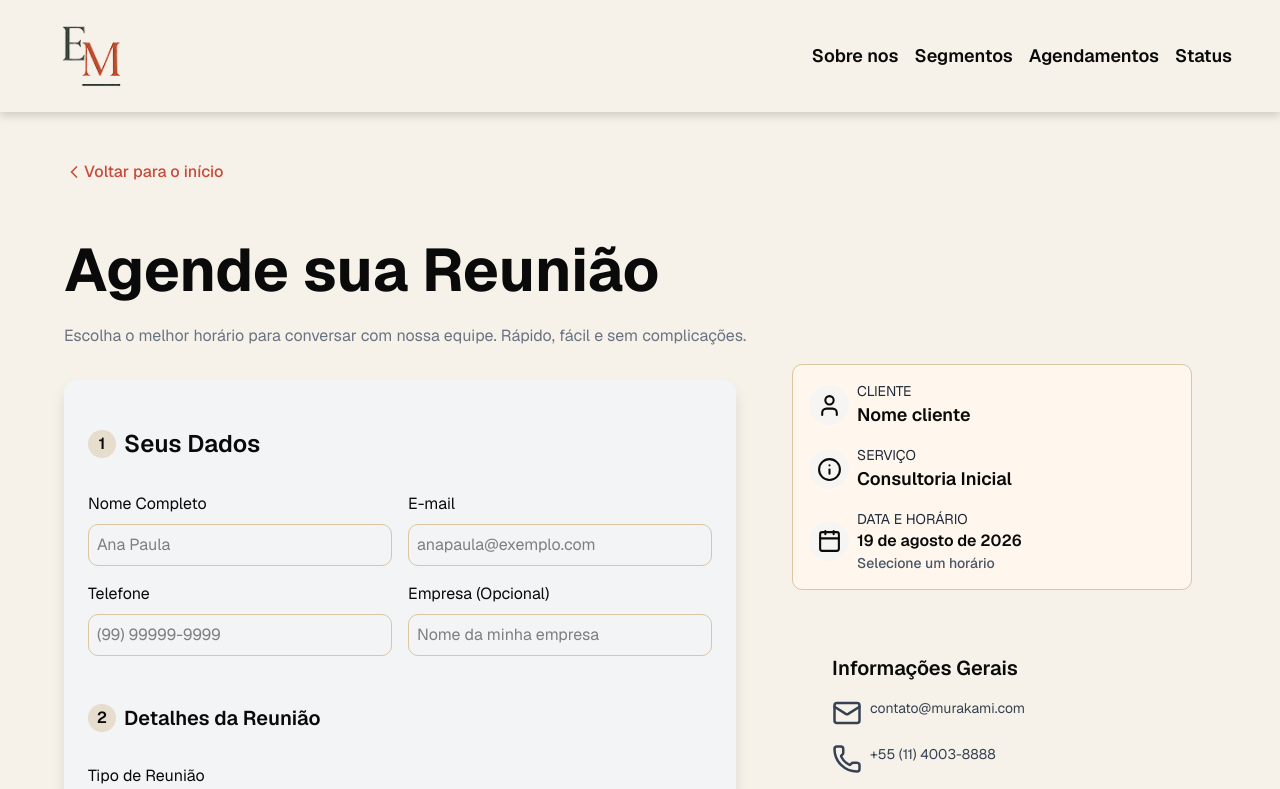
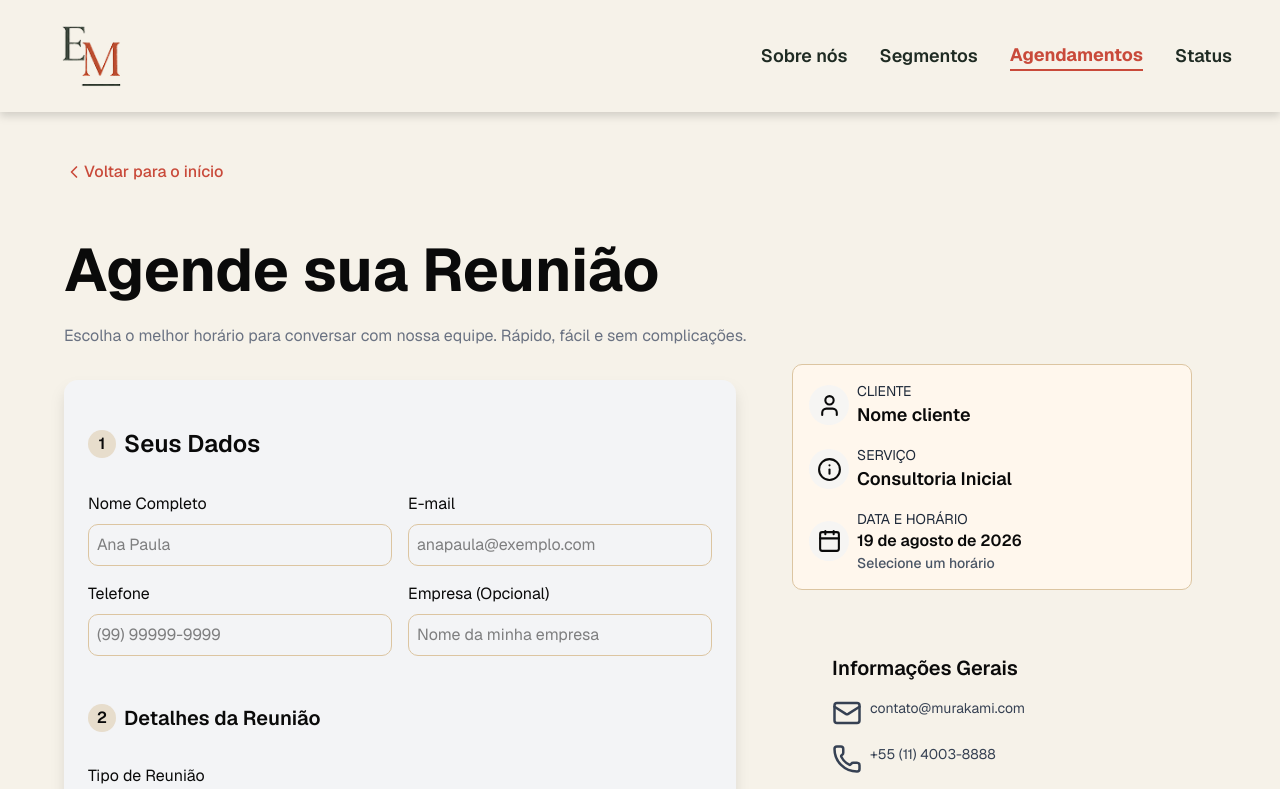
Before and after one commit to Vitoriagss/Est-dioMurakami, a Next.js app: page /agendamentos in a window 1280 px wide. Shown: the top 789 px of the page. Built offline with nearby package versions, Linux system fonts and the light colour scheme; a web font is replaced by a local one.

Commit message:
centralização dos componentes no responsivo, melhora de padding e posição dos elementos, botões animados, header com destaque de página/seção

```diff
--- a/package.json
+++ b/package.json
@@ -13,6 +13,7 @@
     "class-variance-authority": "^0.7.1",
     "clsx": "^2.1.1",
     "date-fns": "^4.4.0",
+    "framer-motion": "^13.1.1",
     "lucide-react": "^1.31.0",
     "next": "16.3.0",
     "react": "19.2.8",
@@ -22,6 +23,7 @@
     "react-toastify": "^11.1.0",
     "shadcn": "^4.16.2",
     "sonner": "^2.0.8",
+    "styled-components": "^6.5.3",
     "tailwind-merge": "^3.6.0",
     "tw-animate-css": "^1.4.0",
     "zod": "^4.4.3"
--- a/src/components/HEADER/index.tsx
+++ b/src/components/HEADER/index.tsx
@@ -1,35 +1,105 @@
+"use client";
+
 import Image from "next/image";
 import Link from "next/link";
+import { usePathname } from "next/navigation";
+import { useEffect, useState } from "react";
+
+const SECTION_IDS = ["sobre", "segmentos"];
 
 export default function Header() {
+  const pathname = usePathname();
+  const [hash, setHash] = useState("");
+  const [activeSection, setActiveSection] = useState("");
+
+  useEffect(() => {
+    const handleHashChange = () => setHash(window.location.hash);
+    handleHashChange();
+    window.addEventListener("hashchange", handleHashChange);
+    return () => window.removeEventListener("hashchange", handleHashChange);
+  }, []);
+
+  useEffect(() => {
+    if (pathname !== "/") {
+      setActiveSection("");
+      return;
+    }
+
+    const sections = SECTION_IDS.map((id) => document.getElementById(id)).filter(
+      (el): el is HTMLElement => el !== null
+    );
+
+    if (sections.length === 0) return;
+
+    const observer = new IntersectionObserver(
+      (entries) => {
+        const visible = entries
+          .filter((entry) => entry.isIntersecting)
+          .sort((a, b) => b.intersectionRatio - a.intersectionRatio);
+
+        if (visible.length > 0) {
+          setActiveSection(visible[0].target.id);
+        }
+      },
+      {
+        // Trigger when a section is crossing the vertical center of the
+        // viewport, accounting for the fixed header's height.
+        rootMargin: "-45% 0px -45% 0px",
+        threshold: [0, 0.25, 0.5, 0.75, 1],
+      }
+    );
+
+    sections.forEach((section) => observer.observe(section));
+
+    return () => observer.disconnect();
+  }, [pathname]);
+
+  const linkClasses = (path: string) => {
+    const isActive =
+      pathname === path ||
+      hash === path ||
+      (activeSection !== "" && path === `/#${activeSection}`);
+
+    return isActive
+      ? "text-md lg:text-lg font-bold text-vermelho border-b-2 border-vermelho"
+      : "text-md lg:text-lg text-primaria hover:text-secundaria transition-colors";
+  };
+
   return (
     <div className="fixed top-0 z-50 w-full bg-branco drop-shadow-lg">
-      <div className="container mx-auto flex items-center top-0 z-50 px-4 md:px-12 py-4 justify-between">
-        <Link href="/#" className="relative h-20 w-20 shrink-0">
+      <div className="container mx-auto flex items-center justify-between gap-4 px-4 py-3 md:px-12 md:py-4">
+        <Link
+          href="/#"
+          className="relative h-14 w-14 shrink-0 sm:h-16 sm:w-16 lg:h-20 lg:w-20"
+        >
           <Image
             src="/img/Logo-nome-SemFundo.png"
-            alt=""
+            alt="Logo Estúdio Murakami"
             fill
-            sizes="100px"
+            sizes="(min-width: 1024px) 100px, 64px"
             className="object-contain"
           />
         </Link>
-        <div className="flex gap-4 lg:gap-8 items-center font-semibold">
-          <div className="flex items-center gap-4">
-            <Link href="/#sobre" className="hidden lg:flex text-lg">
-              Sobre nos
+        <nav className="flex flex-wrap items-center justify-end gap-4 font-semibold lg:gap-8">
+          <Link
+            href="/#sobre"
+            className={`hidden lg:inline ${linkClasses("/#sobre")}`}
+          >
+            Sobre nós
           </Link>
-            <Link href="/#segmentos" className="hidden lg:flex text-lg">
+          <Link
+            href="/#segmentos"
+            className={`hidden lg:inline ${linkClasses("/#segmentos")}`}
+          >
             Segmentos
           </Link>
-            <Link href="/agendamentos" className="text-md lg:text-lg">
+          <Link href="/agendamentos" className={linkClasses("/agendamentos")}>
             Agendamentos
           </Link>
-            <Link href="/status" className="text-md lg:text-lg">
+          <Link href="/status" className={linkClasses("/status")}>
             Status
           </Link>
-          </div>
-        </div>
+        </nav>
       </div>
     </div>
   );
--- a/src/components/HOME/components/Button.tsx
+++ b/src/components/HOME/components/Button.tsx
@@ -1,4 +1,6 @@
+// Button.tsx
 import Link from "next/link";
+import styled from "styled-components";
 import type { ReactNode } from "react";
 
 interface ButtonProps {
@@ -8,13 +10,41 @@ interface ButtonProps {
 
 export function Button({ href, children }: ButtonProps) {
   return (
-    <Link
-      href={href}
-      className="slice px-4 py-3 rounded-[32px] flex justify-center items-center"
-    >
-      <span className="text font-(family-name:--font-montserrat-sans) text-orange-50 text-lg lg:text-xl font-semibold">
+    <StyledWrapper>
+      <Link href={href} className="button">
         {children}
-      </span>
-    </Link>
+      </Link>
+    </StyledWrapper>
   );
 }
+
+const StyledWrapper = styled.div`
+  .button {
+    cursor: pointer;
+    padding: 0.7em 1.2em;
+    border-radius: var(--radius);
+    display: inline-flex;
+    align-items: center;
+    justify-content: center;
+    font-size: 1rem;
+    font-weight: 600;
+    text-decoration: none;
+
+    background-color: var(--primaria);
+    color: var(--branco);
+    border: none;
+    box-shadow: 0 2px 6px rgba(0,0,0,0.2);
+
+    transition: transform 0.15s ease, box-shadow 0.15s ease;
+  }
+
+  .button:hover {
+    transform: scale(1.05);
+    box-shadow: 0 4px 10px rgba(0,0,0,0.3);
+  }
+
+  .button:active {
+    transform: scale(0.98);
+    box-shadow: 0 2px 6px rgba(0,0,0,0.2);
+  }
+`;
--- a/src/components/HOME/components/Footer.tsx
+++ b/src/components/HOME/components/Footer.tsx
@@ -2,8 +2,8 @@ import Link from "next/link";
 
 export function Footer() {
   return (
-    <footer className="bg-orange-50 border-t border-black/20 px-6 sm:px-10 lg:px-16 py-8">
-      <div className="flex flex-col sm:flex-row items-center justify-between gap-4">
+    <footer className="bg-orange-50 border-t border-black/20 py-6 sm:py-8">
+      <div className="container mx-auto flex flex-col sm:flex-row items-center justify-between gap-4 px-4 sm:px-10 lg:px-16">
         <p className="font-(family-name:--font-montserrat-sans) text-base lg:text-xl font-semibold text-black text-center">
           © 2026 Estúdio Murakami • Todos os direitos reservados
         </p>
--- a/src/components/HOME/components/Hero.tsx
+++ b/src/components/HOME/components/Hero.tsx
@@ -7,8 +7,8 @@ import oculos from "../img/oculos.png";
 
 export function Hero() {
   return (
-    <section className="flex flex-col lg:flex-row items-center justify-between gap-12 px-6 sm:px-10 lg:px-16 pt-40 pb-16 lg:pt-48 lg:pb-24">
-      <div className="flex flex-col items-start gap-8 lg:gap-12 max-w-2xl">
+    <section className="container mx-auto min-h-screen flex flex-col lg:flex-row items-center justify-center lg:justify-between gap-10 lg:gap-12 px-4 sm:px-10 lg:px-16 pt-28 pb-12 sm:pt-32 sm:pb-16 md:pt-36 lg:pt-44 lg:pb-24">
+      <div className="flex flex-col items-center lg:items-start gap-8 lg:gap-12 max-w-2xl text-center lg:text-left">
         <h1 className="font-(family-name:--font-playfair) text-4xl sm:text-5xl lg:text-7xl font-semibold text-black leading-tight">
           Agendamento fácil com planejamento
         </h1>
@@ -16,7 +16,7 @@ export function Hero() {
           Junte-se a 20 milhões de profissionais que agendam reuniões
           facilmente com a ferramenta de agendamento número 1.
         </p>
-        <div className="flex flex-wrap items-center gap-6 sm:gap-10 lg:gap-16">
+        <div className="flex flex-wrap items-center justify-center lg:justify-start gap-6 sm:gap-10 lg:gap-16">
           <Button href="/agendamentos">Agendar agora</Button>
           <Button href="/status">Consultar status</Button>
           <Image
--- a/src/components/HOME/components/Segmentos.tsx
+++ b/src/components/HOME/components/Segmentos.tsx
@@ -14,9 +14,10 @@ export function Segmentos() {
   return (
     <section
       id="segmentos"
-      className="bg-orange-50 flex flex-col items-center gap-16 px-6 sm:px-10 lg:px-16 py-16 lg:py-24"
+      className="scroll-mt-28 min-h-screen bg-orange-50 flex flex-col items-center justify-center py-12 sm:py-16 lg:py-24"
     >
-      <h2 className="font-(family-name:--font-playfair) text-3xl lg:text-5xl font-semibold text-black">
+      <div className="container mx-auto flex flex-col items-center gap-10 lg:gap-16 px-4 sm:px-10 lg:px-16">
+        <h2 className="font-(family-name:--font-playfair) text-3xl lg:text-5xl font-semibold text-black text-center">
           Segmentos
         </h2>
 
@@ -39,10 +40,10 @@ export function Segmentos() {
         </div>
 
         <div className="flex flex-col items-center gap-4 w-full max-w-md">
-        <h3 className="font-(family-name:--font-montserrat-sans) text-2xl lg:text-3xl font-semibold text-black">
+          <h3 className="font-(family-name:--font-montserrat-sans) text-2xl lg:text-3xl font-semibold text-black text-center">
             Nos contate!
           </h3>
-        <div className="flex flex-col items-start sm:items-center gap-3 w-full sm:w-auto">
+          <div className="flex flex-col items-center gap-3 w-full sm:w-auto">
             <a
               href="mailto:estudiomurakami@email.com"
               className="flex items-center gap-4"
@@ -71,6 +72,7 @@ export function Segmentos() {
             </a>
           </div>
         </div>
+      </div>
     </section>
   );
 }
```
Also changed, not shown: src/components/HOME/components/Sobre.tsx (+10 -5 lines), 1 other file (tests, documents, lock files or other folders). Lines whose indentation alone changed are shown as unchanged.
